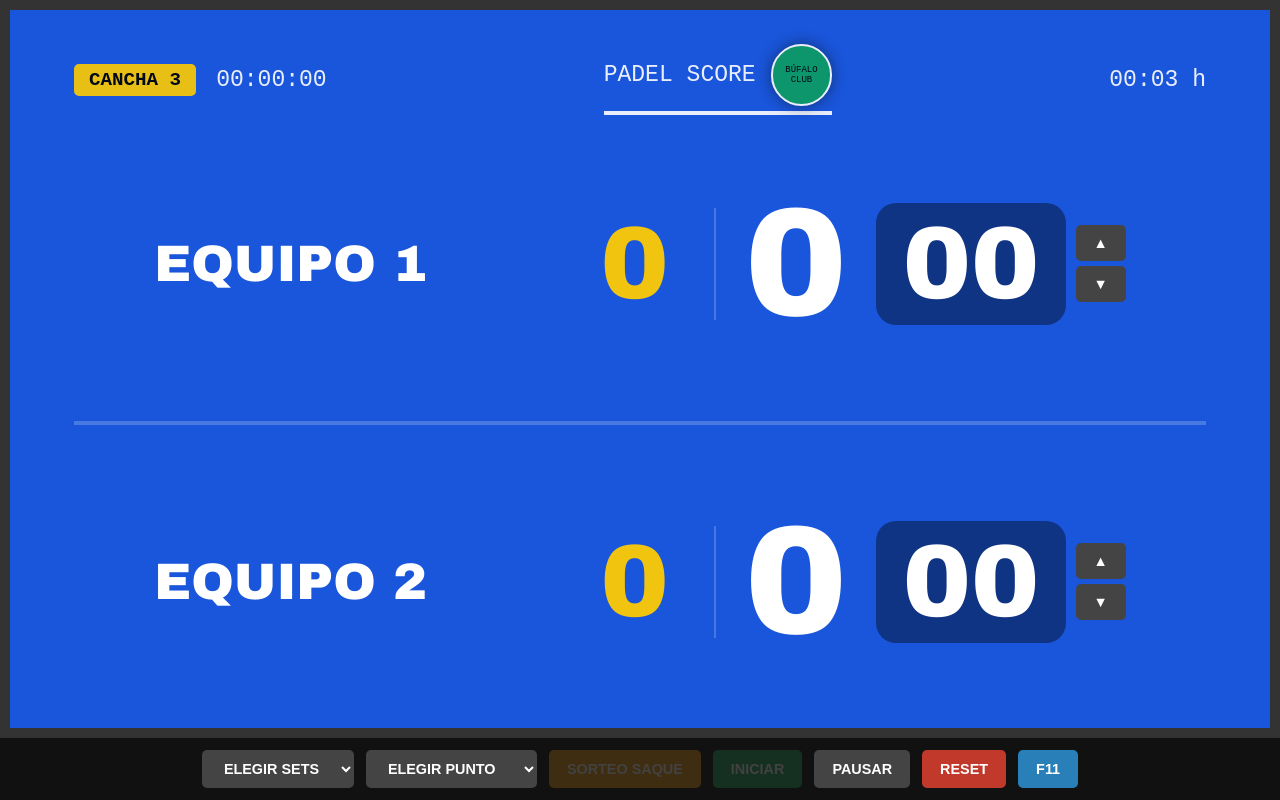
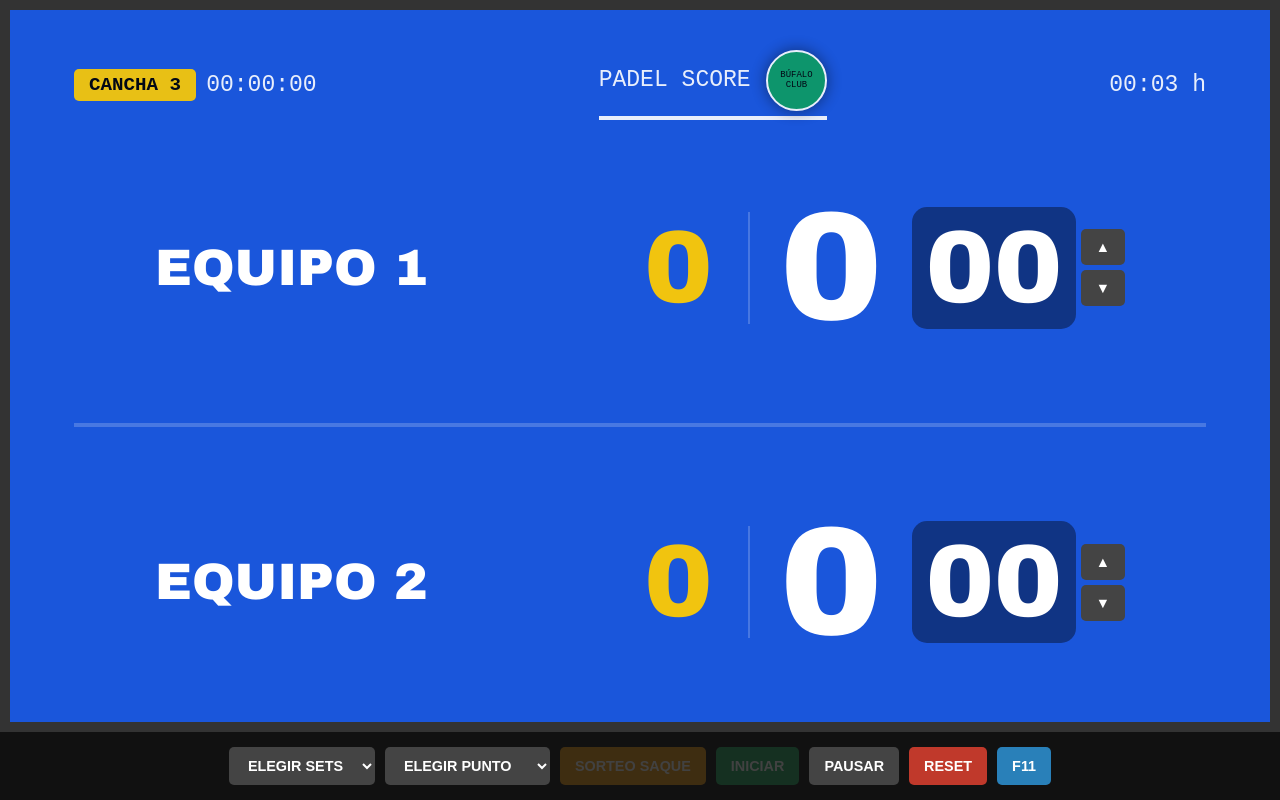
Before and after one commit to kikekikon/marcador-padel, a plain HTML site: page index.html in a window 1280 px wide. Drawn offline with Linux system fonts and the light colour scheme.

Commit message:
Update index.html

```diff
--- a/index.html
+++ b/index.html
@@ -19,11 +19,13 @@
             margin: 0;
             display: flex;
             flex-direction: column;
-            height: 100vh;
+            min-height: 100vh;
             width: 100vw;
             font-family: 'Arial Black', sans-serif;
             color: white;
-            overflow: hidden;
+            /* Cambiado para permitir scroll si el contenido desborda en móviles */
+            overflow-x: hidden;
+            overflow-y: auto;
         }
 
         .scoreboard {
@@ -34,15 +36,19 @@
             justify-content: space-around;
             padding: 2vh 5vw;
             border: 10px solid #333;
+            box-sizing: border-box;
+            min-height: 85vh; /* Asegura que ocupe casi toda la pantalla */
         }
 
         .header {
             display: flex;
             justify-content: space-between;
             align-items: center;
-            font-size: 1.8vw;
+            font-size: clamp(1rem, 1.8vw, 2.5rem);
             font-family: monospace;
             opacity: 0.9;
+            flex-wrap: wrap;
+            gap: 10px;
         }
 
         .cancha-label {
@@ -51,7 +57,7 @@
             padding: 5px 15px;
             border-radius: 5px;
             font-weight: 900;
-            font-size: 1.5vw;
+            font-size: clamp(0.8rem, 1.5vw, 1.5rem);
         }
 
         .logo-container {
@@ -63,7 +69,8 @@
         }
 
         .club-logo {
-            width: 4.5vw; height: 4.5vw;
+            width: clamp(40px, 4.5vw, 80px);
+            height: clamp(40px, 4.5vw, 80px);
             background-color: var(--logo-green);
             border-radius: 50%;
             border: 2px solid white;
@@ -71,21 +78,24 @@
             align-items: center;
             justify-content: center;
             box-shadow: 0 0 15px rgba(0,0,0,0.5);
-            font-size: 0.7vw;
+            font-size: clamp(8px, 0.7vw, 12px);
             text-align: center;
             color: black;
         }
 
         .team-row {
             display: grid;
-            grid-template-columns: 0.5fr 2.5fr 1fr 1fr 1.5fr 0.5fr;
+            /* Ajustado para que en pantallas pequeñas los nombres tengan más espacio */
+            grid-template-columns: 0.4fr 2.5fr 0.8fr 0.8fr 1.2fr 0.4fr;
             align-items: center;
-            height: 28vh;
+            min-height: 25vh;
+            gap: 10px;
         }
 
         .ball-slot { display: flex; justify-content: center; }
         .ball {
-            width: 3vw; height: 3vw;
+            width: clamp(20px, 3vw, 40px);
+            height: clamp(20px, 3vw, 40px);
             background-color: var(--ball-yellow);
             border-radius: 50%;
             box-shadow: 0 0 20px var(--ball-yellow);
@@ -94,30 +104,47 @@
         }
         .ball.active { visibility: visible; }
 
-        .player-names { font-size: 4vw; text-transform: uppercase; outline: none; display: flex; align-items: center; }
+        .player-names {
+            font-size: clamp(1.2rem, 4vw, 4.5rem);
+            text-transform: uppercase;
+            outline: none;
+            display: flex;
+            align-items: center;
+            overflow: hidden;
+        }
 
-        /* Corona del Campeón */
         .winner-crown {
             display: none;
-            font-size: 4vw;
-            margin-left: 15px;
+            font-size: clamp(1.5rem, 4vw, 4.5rem);
+            margin-left: 10px;
             filter: drop-shadow(0 0 10px gold);
         }
 
-        .sets-count { font-size: 8vw; text-align: center; color: var(--set-yellow); border-right: 2px solid var(--line-color); }
-        .games-count { font-size: 12vw; text-align: center; }
+        .sets-count {
+            font-size: clamp(2.5rem, 8vw, 9rem);
+            text-align: center;
+            color: var(--set-yellow);
+            border-right: 2px solid var(--line-color);
+        }
+        .games-count {
+            font-size: clamp(3.5rem, 12vw, 13rem);
+            text-align: center;
+        }
 
         .point-container {
-            display: flex; align-items: center; justify-content: center; gap: 10px;
+            display: flex;
+            align-items: center;
+            justify-content: center;
+            gap: 5px;
         }
 
         .current-point {
-            font-size: 8vw;
+            font-size: clamp(2.5rem, 8vw, 9rem);
             background: rgba(0, 0, 0, 0.4);
             text-align: center;
-            border-radius: 20px;
+            border-radius: 15px;
             cursor: pointer;
-            min-width: 14vw;
+            min-width: 12vw;
             padding: 5px;
             transition: all 0.3s;
         }
@@ -130,10 +157,25 @@
 
         hr { border: 0; border-top: 4px solid var(--line-color); width: 100%; }
 
-        .controls { background: #111; padding: 12px; display: flex; justify-content: center; gap: 12px; }
+        .controls {
+            background: #111;
+            padding: 15px;
+            display: flex;
+            justify-content: center;
+            gap: 10px;
+            flex-wrap: wrap; /* Importante para que los botones no se escapen de la pantalla */
+        }
+
         button, select {
-            padding: 10px 18px; font-size: 0.9rem; cursor: pointer; border-radius: 5px; border: none;
-            background: #444; color: white; font-weight: bold; text-transform: uppercase;
+            padding: 10px 15px;
+            font-size: clamp(0.7rem, 0.9rem, 1.2rem);
+            cursor: pointer;
+            border-radius: 5px;
+            border: none;
+            background: #444;
+            color: white;
+            font-weight: bold;
+            text-transform: uppercase;
         }
 
         button:disabled { opacity: 0.2; cursor: not-allowed; }
@@ -143,28 +185,37 @@
 
         #overlay {
             position: fixed; top: 50%; left: 50%; transform: translate(-50%, -50%);
-            background: rgba(0,0,0,0.95); padding: 50px; border-radius: 20px;
+            background: rgba(0,0,0,0.95); padding: 30px; border-radius: 20px;
             display: none; text-align: center; z-index: 100; border: 5px solid gold;
-            min-width: 50vw;
+            width: 80vw;
+            max-width: 500px;
         }
 
         .btn-overlay-start {
-            margin-top: 30px; background: #27ae60; padding: 20px 40px; font-size: 2rem;
+            margin-top: 20px; background: #27ae60; padding: 15px 30px;
+            font-size: clamp(1.2rem, 2rem, 2.5rem);
             color: white; border: none; border-radius: 10px; cursor: pointer;
             font-family: 'Arial Black', sans-serif; display: none;
+        }
+
+        /* Ajuste específico para pantallas muy angostas */
+        @media (max-width: 600px) {
+            .team-row {
+                grid-template-columns: 0.3fr 2fr 0.7fr 0.7fr 1fr 0.3fr;
+            }
         }
     </style>
 </head>
 <body>
 
     <div id="overlay">
-        <h2 id="overlay-text" style="font-size: 3.5rem; color: gold; margin-bottom: 10px; white-space: pre-line;"></h2>
+        <h2 id="overlay-text" style="font-size: clamp(1.5rem, 2.5rem, 3.5rem); color: gold; margin-bottom: 10px; white-space: pre-line;"></h2>
         <button id="btn-overlay-start" class="btn-overlay-start" onclick="closeOverlayAndStart()">INICIAR PARTIDO</button>
     </div>
 
     <div class="scoreboard">
         <div class="header">
-            <div style="display: flex; align-items: center; gap: 20px;">
+            <div style="display: flex; align-items: center; gap: 10px;">
                 <div class="cancha-label" contenteditable="true">CANCHA 3</div>
                 <span id="match-time">00:00:00</span>
             </div>
```
